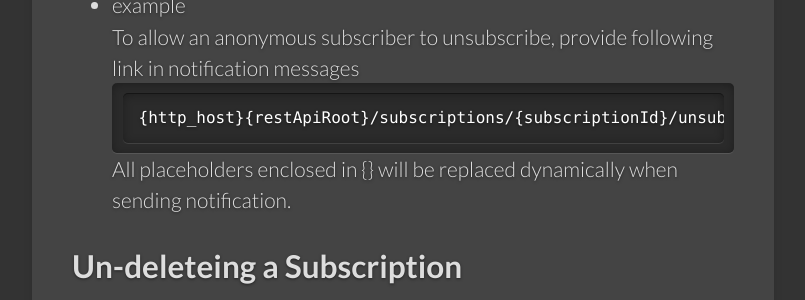
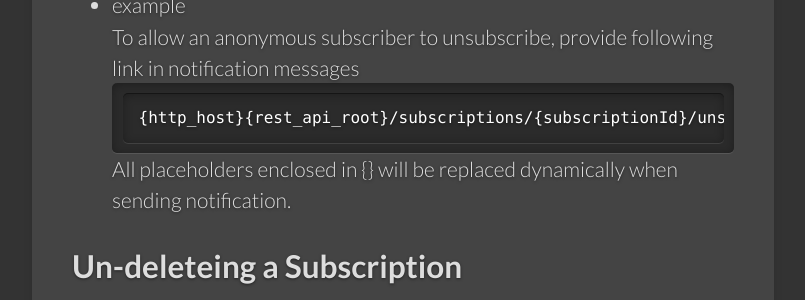
Before and after one commit to bcgov/MyGovBC-notification-server, a Jekyll site: the page built from docs/_docs/api-subscription.md, in a window 1280 px wide and 900 px high, scrolled down 12365 px. Shown: the part 152-452 px from the top of the window, without its empty margins (139-944 px from the left). Built offline with Jekyll 4.4.1, drawn with Linux system fonts in a browser that asks for light colours; some of the changed text lies outside the part shown.

Commit message:
renamed token {restApiRoot} to {rest_api_root}

````diff
--- a/common/mixins/common.js
+++ b/common/mixins/common.js
@@ -78,7 +78,7 @@ module.exports = function (Model, options) {
       output = output.replace(/\{confirmation_code\}/ig, data.confirmationRequest.confirmationCode)
       output = output.replace(/\{service_name\}/ig, data.serviceName)
       output = output.replace(/\{http_host\}/ig, httpCtx.req.protocol + '://' + httpCtx.req.get('host'))
-      output = output.replace(/\{restApiRoot\}/ig, Model.app.get('restApiRoot'))
+      output = output.replace(/\{rest_api_root\}/ig, Model.app.get('restApiRoot'))
       output = output.replace(/\{subscriptionId\}/ig, data.id)
       output = output.replace(/\{unsubscriptionCode\}/ig, data.unsubscriptionCode)
     }
--- a/docs/_docs/api-subscription.md
+++ b/docs/_docs/api-subscription.md
@@ -387,7 +387,7 @@ GET /subscriptions/{id}/unsubscribe
   To allow an anonymous subscriber to unsubscribe, provide following link in notification messages
 
   ```
-  {http_host}{restApiRoot}/subscriptions/{subscriptionId}/unsubscribe?unsubscriptionCode={unsubscriptionCode}
+  {http_host}{rest_api_root}/subscriptions/{subscriptionId}/unsubscribe?unsubscriptionCode={unsubscriptionCode}
   ```
   All placeholders enclosed in {} will be replaced dynamically when sending notification.
 
@@ -425,6 +425,6 @@ This API allows an anonymous subscriber to undo an unauthorized unsubscription.
   To allow an anonymous subscriber to undo unsubscription, provide following link in unsubscription acknowledgement notification, which is by default set
 
   ```
-  {http_host}{restApiRoot}/subscriptions/{subscriptionId}/unsubscribe/undo?unsubscriptionCode={unsubscriptionCode}
+  {http_host}{rest_api_root}/subscriptions/{subscriptionId}/unsubscribe/undo?unsubscriptionCode={unsubscriptionCode}
   ```
   All placeholders enclosed in {} will be replaced dynamically when sending notification.
--- a/server/config.json
+++ b/server/config.json
@@ -55,7 +55,7 @@
         "email": {
           "from": "no_reply@example.com",
           "subject": "Un-subscription acknowledgement",
-          "textBody": "This is to acknowledge you have been un-subscribed from receiving notification for service {service_name}. If you did not authorize this change or if you changed your mind, click {http_host}{restApiRoot}/subscriptions/{subscriptionId}/unsubscribe/undo?unsubscriptionCode={unsubscriptionCode} to revert."
+          "textBody": "This is to acknowledge you have been un-subscribed from receiving notification for service {service_name}. If you did not authorize this change or if you changed your mind, click {http_host}{rest_api_root}/subscriptions/{subscriptionId}/unsubscribe/undo?unsubscriptionCode={unsubscriptionCode} to revert."
         }
       }
     }
````
Also changed, not shown: docs/_docs/configuration.md (+1 -1 lines), docs/_docs/overview.md (+1 -1 lines).
